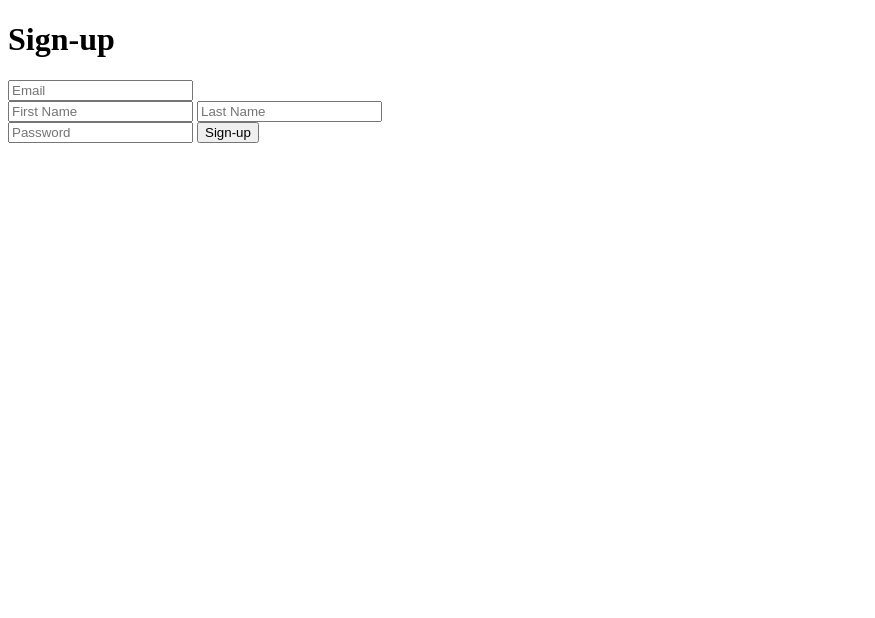
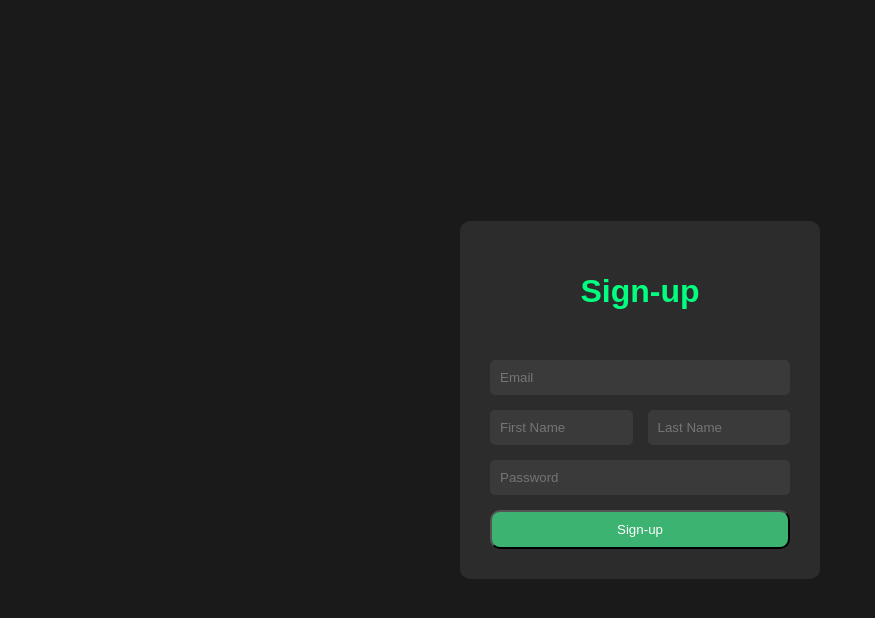
Before and after one commit to learner-Piyush/Sign-up_form_Assignment, a plain HTML site: page index.html in a window 1280 px wide. Shown: the whole page, without its empty margins (0-875 px from the left). Drawn offline with Linux system fonts and the light colour scheme.

Commit message:
Update index.html

```diff
--- a/index.html
+++ b/index.html
@@ -4,7 +4,7 @@
     <meta charset="UTF-8">
     <meta name="viewport" content="width=device-width, initial-scale=1.0">
     <title>Sign-up Assignment</title>
-    <link rel="stylesheet" href="./CSS Folder/style.css">
+    <link rel="stylesheet" href="./style.css">
 </head>
 <body>
     <div class="card">
```
